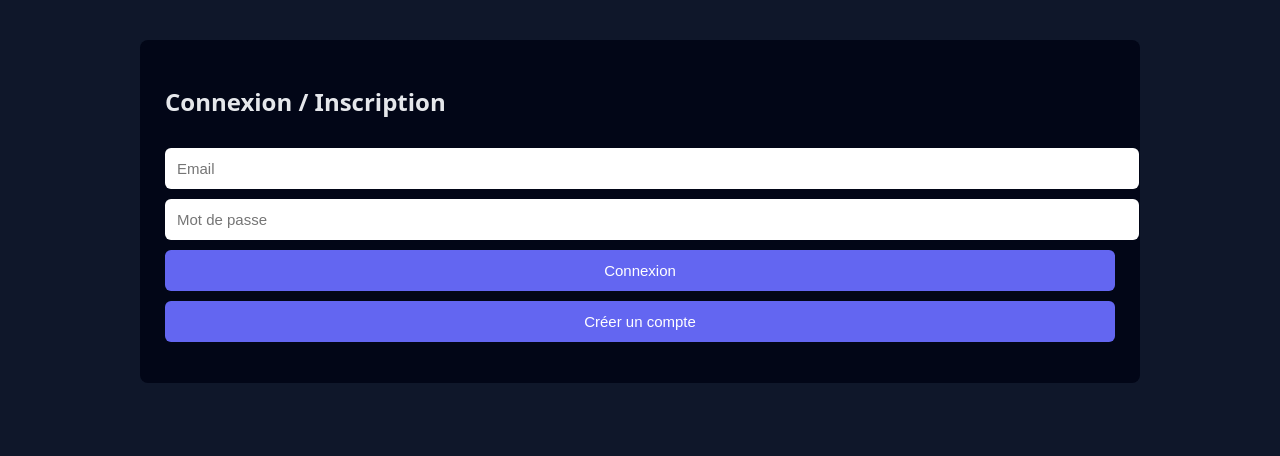
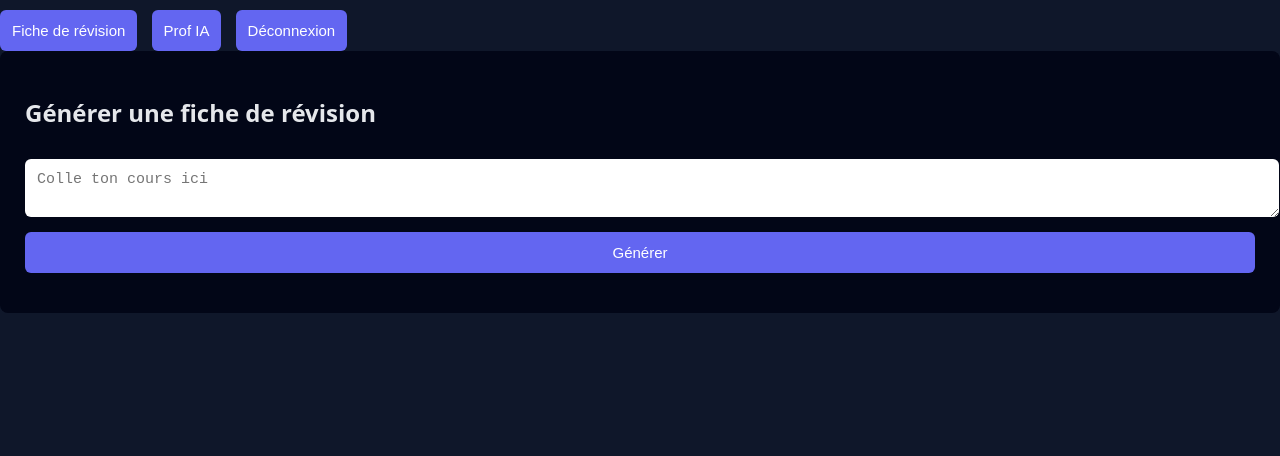
Before and after one commit to achillejolymarty-dotcom/Revisions-aide, a plain HTML site: page index.html in a window 1280 px wide. Drawn offline with nearby package versions, Linux system fonts and the light colour scheme.

Commit message:
Update index.html

```diff
--- a/index.html
+++ b/index.html
@@ -48,20 +48,9 @@
 </head>
 <body>
 
-<div class="container">
+  <!-- APP -->
+  <div id="app" style="display:block">
 
-  <!-- AUTH -->
-  <div id="auth" class="card">
-    <h2>Connexion / Inscription</h2>
-    <input id="email" placeholder="Email">
-    <input id="password" type="password" placeholder="Mot de passe">
-    <button onclick="login()">Connexion</button>
-    <button onclick="register()">Créer un compte</button>
-    <p id="authMsg"></p>
-  </div>
-
-  <!-- APP -->
-  <div id="app">
 
     <div class="tabs">
       <button onclick="show('revision')">Fiche de révision</button>
```
